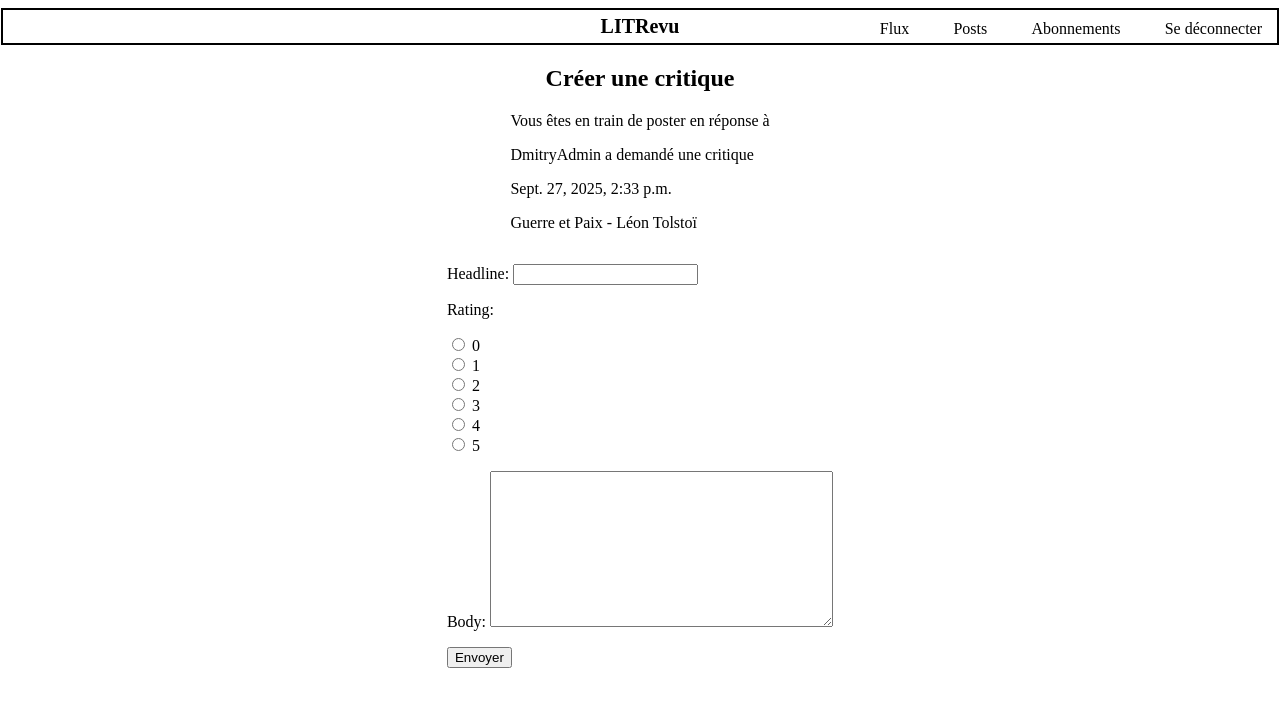
After one commit to Dakimen/LITRevuP9, a Django app: page /create-review/13 in a window 1280 px wide. The commit adds this page. Shown: the top 707 px of the page. Run offline with Django 5.2, Linux system fonts and the light colour scheme; a user stored in the database is signed in; data comes from the database, SQL or seed files in the repository; both versions use the stored data as it was after the commit.

Commit message:
Reviews can now be added to specific tickets

```diff
--- a/LITRevu/LITRevu/urls.py
+++ b/LITRevu/LITRevu/urls.py
@@ -19,7 +19,7 @@ from django.conf.urls.static import static
 from django.conf import settings
 from django.urls import path
 from authentification.views import CustomLoginView, sign_up, logout_user
-from flux.views import flux, add_ticket, add_review
+from flux.views import flux, add_ticket, add_review, add_review_to_ticket
 
 urlpatterns = [
     path('admin/', admin.site.urls),
@@ -32,6 +32,7 @@ urlpatterns = [
     path('logout/', logout_user, name='logout'),
     path('create-ticket/', add_ticket, name='create-ticket'),
     path('create-review/', add_review, name='create-review'),
+    path('create-review/<int:id>', add_review_to_ticket, name='create-review-response'),
 ]
 if settings.DEBUG:
     urlpatterns += static(settings.MEDIA_URL, document_root=settings.MEDIA_ROOT)
--- /dev/null
+++ b/LITRevu/flux/templates/flux/add_review_to_ticket.html
@@ -0,0 +1,23 @@
+{% extends 'flux/base.html' %}
+{%block content%}
+<h2>Créer une critique</h2>
+<div class="ticket_outer">
+    <span>Vous êtes en train de poster en réponse à</span>
+    <div class="ticket_inner">
+        <div class="ticket_title">
+            <p>{{ticket.author}} a demandé une critique</p>
+            <p>{{ticket.time_created}}</p>
+        </div>
+        <p>{{ticket.title}}</p>
+        <p>{{ticket.description}}</p>
+        {% if instance.image %}
+        <img src="{{ticket.image.url}}" alt="ticket image" title="ticket image">
+        {%endif%}
+    </div>
+</div>
+<form method="post" enctype="multipart/form-data">
+    {{review_form.as_p}}
+    {% csrf_token %}
+    <button type="submit">Envoyer</button>
+</form>
+{%endblock content%}
--- a/LITRevu/flux/templates/flux/flux.html
+++ b/LITRevu/flux/templates/flux/flux.html
@@ -17,7 +17,7 @@
         {% if instance.image %}
         <img src="{{ticket.image.url}}" alt="ticket image" title="ticket image">
         {%endif%}
-        <a href="">Créer une critique</a>
+        <a href="{% url 'create-review-response' instance.id %}">Créer une critique</a>
     </div>
     {% elif instance|model_type == "Review" %}
     <div class="review">
--- a/LITRevu/flux/views.py
+++ b/LITRevu/flux/views.py
@@ -59,3 +59,18 @@ def add_review(request):
         'review_form': review_form
     }
     return render(request, 'flux/add_review.html', context=context)
+
+@login_required
+def add_review_to_ticket(request, id):
+    ticket = Ticket.objects.get(id=id)
+    review_form = ReviewForm()
+    if request.method == "POST":
+        review_form = ReviewForm(request.POST)
+        if review_form.is_valid():
+            review = review_form.save(commit=False)
+            review.ticket = ticket
+            review.author = request.user
+            review.save()
+            return redirect("flux")
+    context = {"ticket": ticket, "review_form": review_form}
+    return render(request, 'flux/add_review_to_ticket.html', context=context)
```
Also changed, not shown: LITRevu/db.sqlite3.
